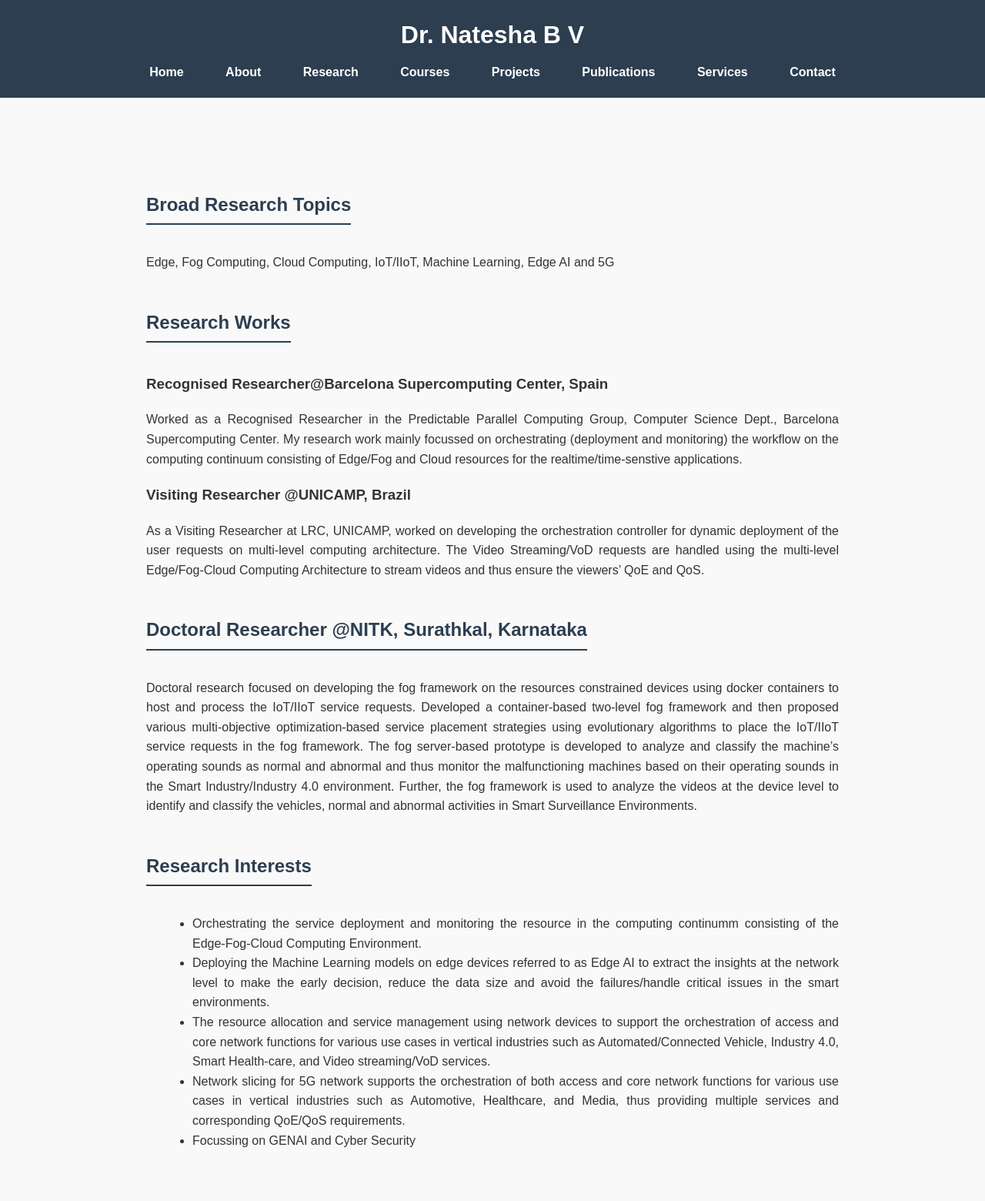
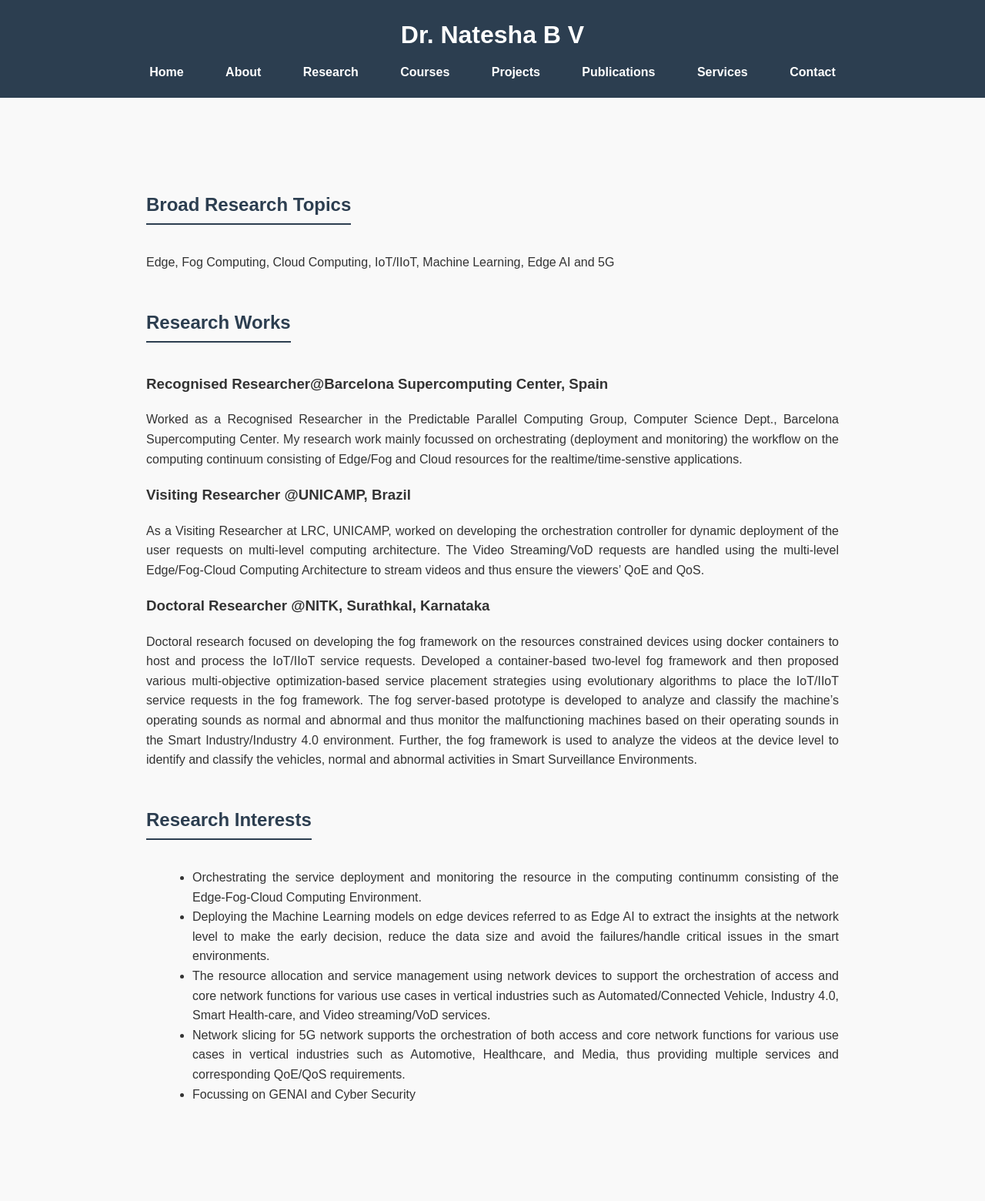
Before and after one commit to Nateshbv/Nateshbv.github.io, a Jekyll site: the page built from Research.md, in a window 1280 px wide. Shown: the whole page at 77% size. Built offline with Jekyll 4.4.1, drawn with Linux system fonts in a browser that asks for light colours; after the commit the page ends 1500 px from its top, so only the background shows below that.

```diff
--- a/Research.md
+++ b/Research.md
@@ -15,7 +15,7 @@ Worked as a Recognised Researcher in the Predictable Parallel Computing Group, C
 ### Visiting Researcher @UNICAMP, Brazil
 As a Visiting Researcher at LRC, UNICAMP, worked on developing the orchestration controller for dynamic deployment of the user requests on multi-level computing architecture. The Video Streaming/VoD requests are handled using the multi-level Edge/Fog-Cloud Computing Architecture to stream videos and thus ensure the viewers' QoE and QoS.
 
-## Doctoral Researcher @NITK, Surathkal, Karnataka
+### Doctoral Researcher @NITK, Surathkal, Karnataka
 Doctoral research focused on developing the fog framework on the resources constrained devices using docker containers to host and process the IoT/IIoT service requests. Developed a container-based two-level fog framework and then proposed various multi-objective optimization-based service placement strategies using evolutionary algorithms to place the IoT/IIoT service requests in the fog framework. The fog server-based prototype is developed to analyze and classify the machine's operating sounds as normal and abnormal and thus monitor the malfunctioning machines based on their operating sounds in the Smart Industry/Industry 4.0 environment. Further, the fog framework is used to analyze the videos at the device level to identify and classify the vehicles, normal and abnormal activities in Smart Surveillance Environments.
 
 ## Research Interests
```
